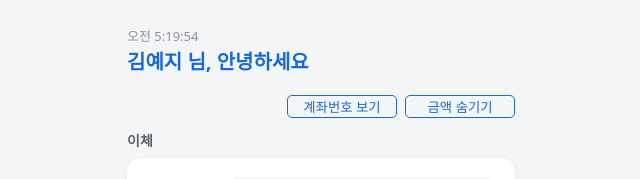
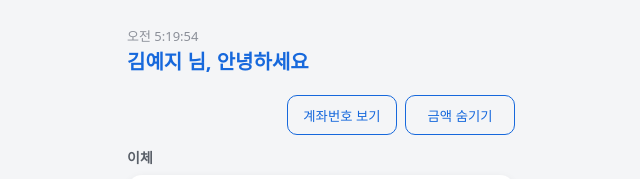
Before and after one commit to woori-won-it-yezixx/woori-won-it-react-banking, a React (Vite) app: page / in a window 1280 px wide. Shown: the top 179 px of the page, without its empty margins (319-959 px from the left). Built offline with nearby package versions, Linux system fonts and the light colour scheme; no server answers.

Commit message:
design: 토글 버튼 수정

```diff
--- a/src/index.css
+++ b/src/index.css
@@ -200,8 +200,9 @@
   background: transparent;
   color: var(--brand);
   border: 1px solid var(--brand);
-  border-radius: 5px;
+  border-radius: 10px;
   width: 110px;
+  height: 40px;
 }
 
 /* 필터 칩들을 감싸는 줄 */
```
